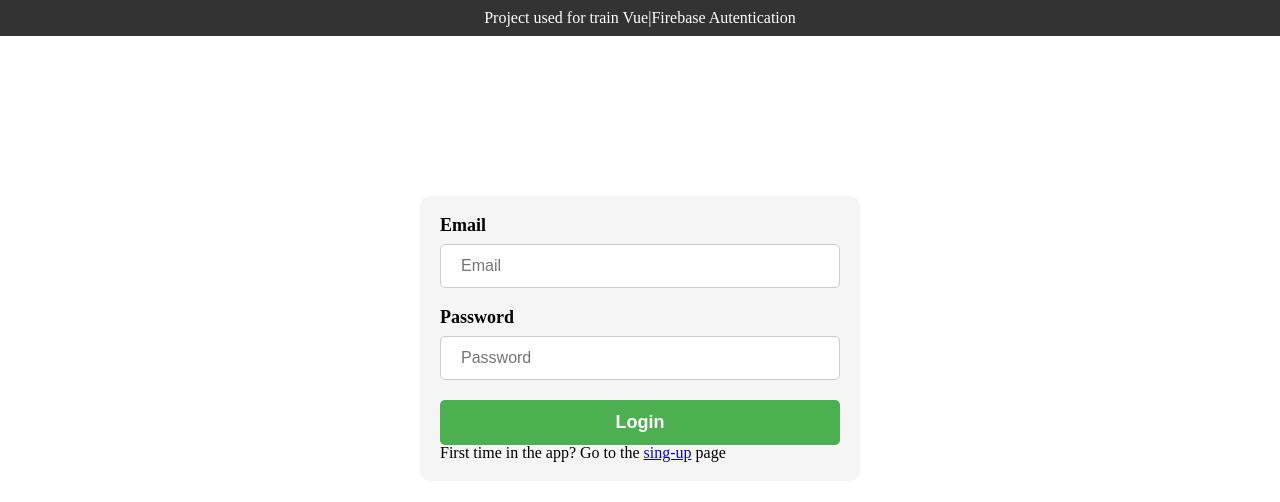
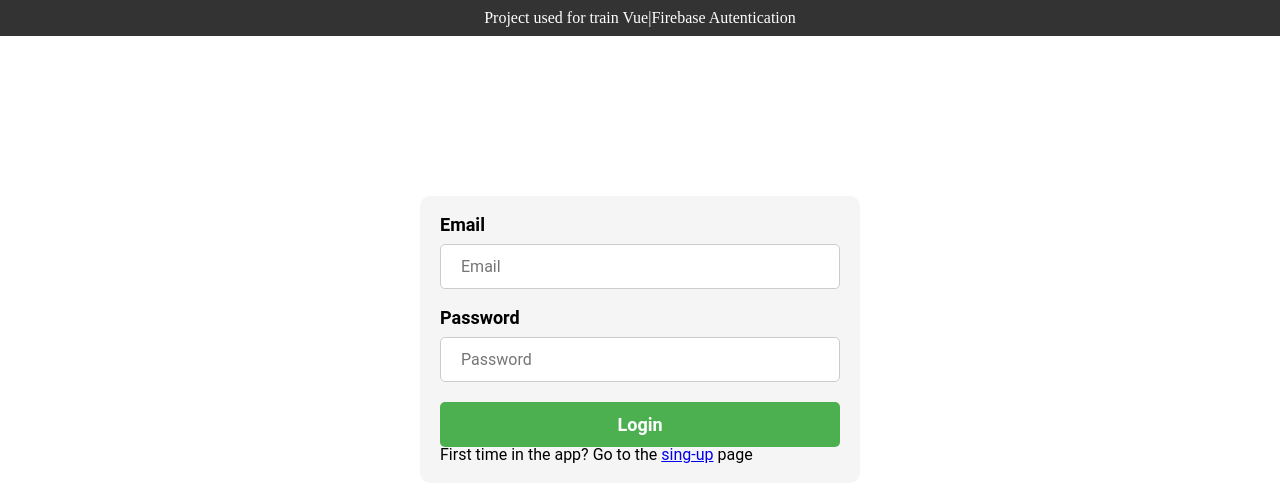
Before and after one commit to Tranivic/vue-auth-form, a Vue app: page /login in a window 1280 px wide. Shown: the top 502 px of the page. Built offline with nearby package versions, Linux system fonts and the light colour scheme.

Commit message:
Component transition created

```diff
--- a/src/App.vue
+++ b/src/App.vue
@@ -22,6 +22,8 @@ main{
   display: flex;
   justify-content: center;
   background-color: #f5f5f5;
-  padding: 100px 0;
+}
+*{
+    font-family: 'Roboto', sans-serif;
 }
 </style>
--- a/src/components/LoginForm.vue
+++ b/src/components/LoginForm.vue
@@ -1,6 +1,7 @@
 <template>
 <div class="login-container">
-    <form @submit.prevent="submitForm">
+    <transition>
+        <form v-if="!isLoading" @submit.prevent="submitForm">
             <label for="email">Email</label>
             <input type="email" name="email" id="email" placeholder="Email" v-model.trim="email" />
             <label for="password">Password</label>
@@ -14,11 +15,16 @@
                 <router-link to="/register">sing-up</router-link> page
             </h1>
         </form>
+        <loading-spinner v-else></loading-spinner>
+    </transition>
 </div>
 </template>
 
 <script>
 export default {
+    mounted () {
+        this.isLoading = false;
+    },
     data() {
         return {
             email: '',
@@ -27,10 +33,12 @@ export default {
                 isValid: true,
                 errorMessage: '',
             },
+            isLoading: true,
         };
     },
     methods: {
         async submitForm() {
+            this.isLoading = true;
             this.checkFormValidity();
             try {
                 if (this.formValidity.isValid) {
@@ -46,8 +54,13 @@ export default {
                 this.formValidity.isValid = false;
                 if (err.message === 'INVALID_PASSWORD' || err.message === 'EMAIL_NOT_FOUND') {
                     this.formValidity.errorMessage = 'Invalid email or password';
+                    return
                 }
+                this.formValidity.errorMessage = 'Something went wrong, try again later';
             }
+            setTimeout(() => {
+                this.isLoading = false;
+            }, 10);
         },
 
         checkFormValidity() {
@@ -129,4 +142,16 @@ export default {
     font-weight: bold;
     margin-bottom: 20px;
 }
+/* Transition related */
+.v-enter-from{
+    opacity: 0;
+    transform: translateY(50px);
+}
+.v-enter-active{
+    transition: all 0.5s ease-in-out;
+}
+.v-enter-to{
+    opacity: 1;
+    transform: translateY(0);
+}
 </style>
--- a/src/components/RegisterForm.vue
+++ b/src/components/RegisterForm.vue
@@ -1,5 +1,6 @@
 <template>
 <div class="register-container">
+    <transition>
         <form v-if="!this.isLoading" @submit.prevent="handleSubmit">
             <label for="name">Name</label>
             <input type="text" name="name" id="name" placeholder="Nome" v-model.trim="name">
@@ -10,22 +11,22 @@
             <button type="submit">Sing up</button>
             <h1>Already has a account? Go the <router-link to="/login">login</router-link> page.</h1>
         </form>
-    <loading-spinner v-if="this.isLoading"></loading-spinner>
+        <loading-spinner v-else></loading-spinner>
+    </transition>
 </div>
 </template>
 
 <script>
-import LoadingSpinner from './ui/LoadingSpinner.vue'
 export default {
-    components: {
-        LoadingSpinner,
+    mounted () {
+        this.isLoading = false;
     },
     data() {
         return {
             name: '',
             email: '',
             password: '',
-            isLoading: false,
+            isLoading: true,
             error: null,
         }
     },
@@ -107,4 +108,15 @@ export default {
 .register-container button[type="submit"]:hover {
     background-color: #3e8e41;
 }
+.v-enter-from {
+    opacity: 0;
+    transform: translateY(50px);
+}
+.v-enter-active {
+    transition: all 0.3s ease-out;
+}
+.v-enter-to{
+    opacity: 1;
+    transform: translateY(0);
+}
 </style>
--- a/src/components/pages/UserPage.vue
+++ b/src/components/pages/UserPage.vue
@@ -1,7 +1,6 @@
 <template>
 <section>
-    <loading-spinner v-if="isLoading"></loading-spinner>
-    <div v-else>
+    <div v-if="!isLoading">
         <h1>Welcome, {{ getLogedUser.name }}. You are logged in!</h1>
         <button @click="logoutUser">Logout</button>
     </div>
@@ -9,11 +8,7 @@
 </template>
 
 <script>
-import LoadingSpinner from '../ui/LoadingSpinner.vue';
 export default {
-    components: {
-        LoadingSpinner,
-    },
     data() {
         return {
             isLoading: true,
@@ -66,7 +61,6 @@ section {
 
 h1 {
     font-size: 2rem;
-    font-family: 'Roboto', sans-serif;
     padding-bottom: 3rem;
 }
 
--- a/src/main.js
+++ b/src/main.js
@@ -9,7 +9,7 @@ import store from './store'
 import LoadingSpinner from './components/ui/LoadingSpinner.vue'
 
 const app = createApp(App)
-app.component(LoadingSpinner)
+app.component('loading-spinner', LoadingSpinner)
 
 app.use(router)
 app.use(store)
```
Lines whose indentation alone changed are shown as unchanged.
